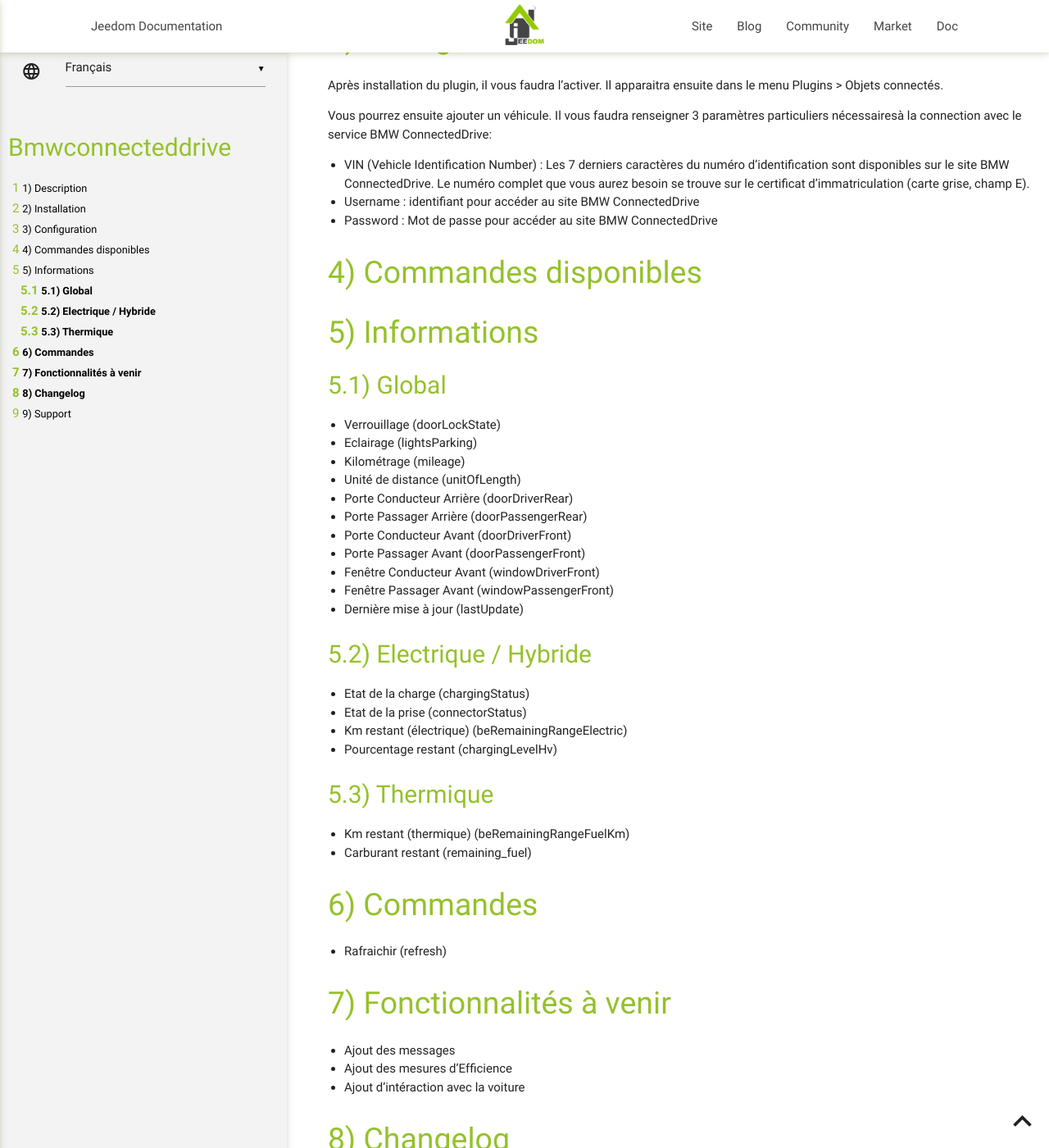
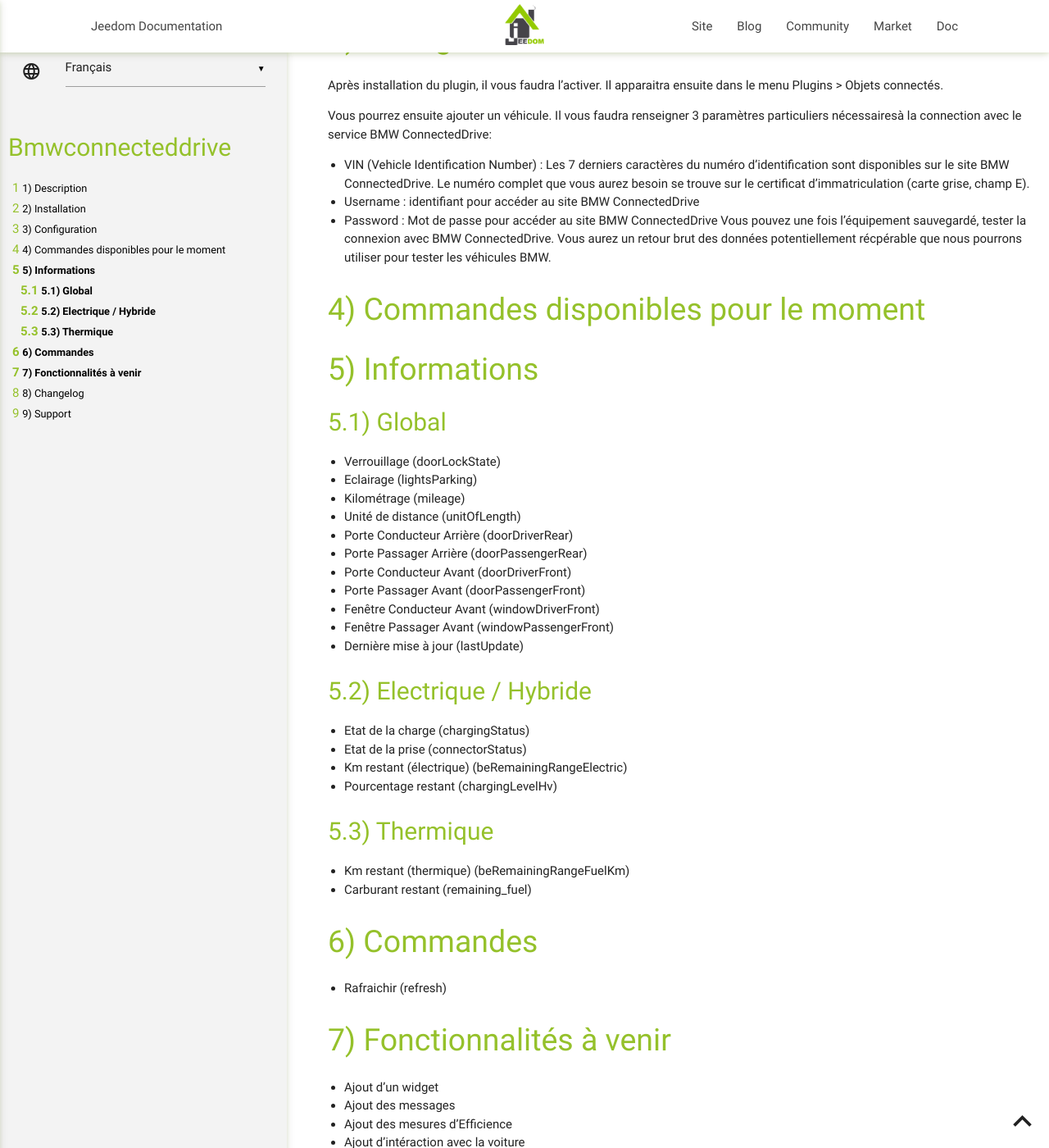
Before and after one commit to flabadens/BMWConnectedDrive, a Jekyll site: the page built from docs/fr_FR/index.md, in a window 1280 px wide and 1400 px high, scrolled down 490 px. Shown: the whole window at 82% size. Built offline with Jekyll 4.4.1, drawn with Linux system fonts in a browser that asks for light colours; our own code applies the rules of GitHub Pages for plain Markdown files.

Commit message:
Add of documentation info

```diff
--- a/docs/fr_FR/index.md
+++ b/docs/fr_FR/index.md
@@ -35,8 +35,9 @@ Il vous faudra renseigner 3 paramètres particuliers nécessairesà la connectio
 - VIN (Vehicle Identification Number) : Les 7 derniers caractères du numéro d'identification sont disponibles sur le site BMW ConnectedDrive. Le numéro complet que vous aurez besoin se trouve sur le certificat d'immatriculation (carte grise, champ E).
 - Username : identifiant pour accéder au site BMW ConnectedDrive
 - Password : Mot de passe pour accéder au site BMW ConnectedDrive
+Vous pouvez une fois l'équipement sauvegardé, tester la connexion avec BMW ConnectedDrive. Vous aurez un retour brut des données potentiellement récpérable que nous pourrons utiliser pour tester les véhicules BMW.
 
-Commandes disponibles
+Commandes disponibles pour le moment
 ===
 
 # Informations #
@@ -68,9 +69,11 @@ Commandes disponibles
 
 Fonctionnalités à venir
 ===
+- Ajout d'un widget
 - Ajout des messages
 - Ajout des mesures d'Efficience
 - Ajout d'intéraction avec la voiture
+
 
 Changelog
 ===
```
